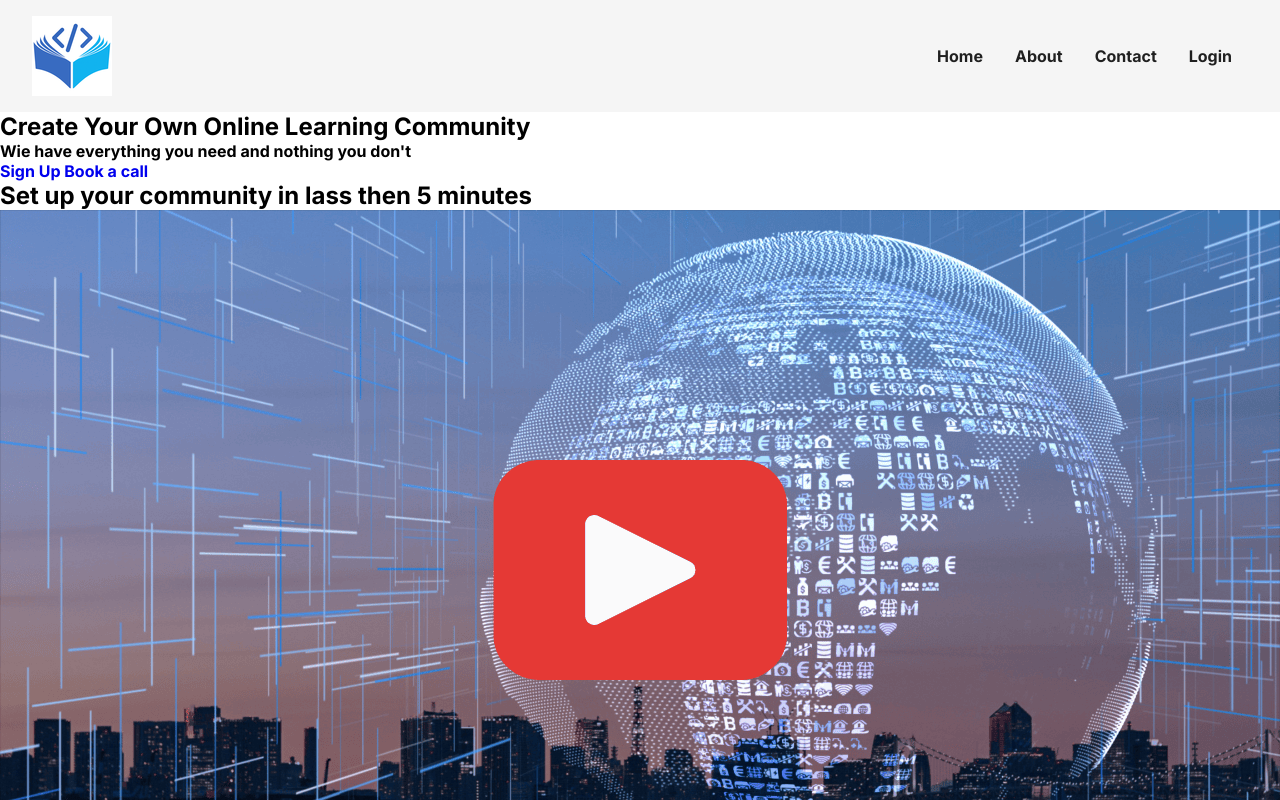
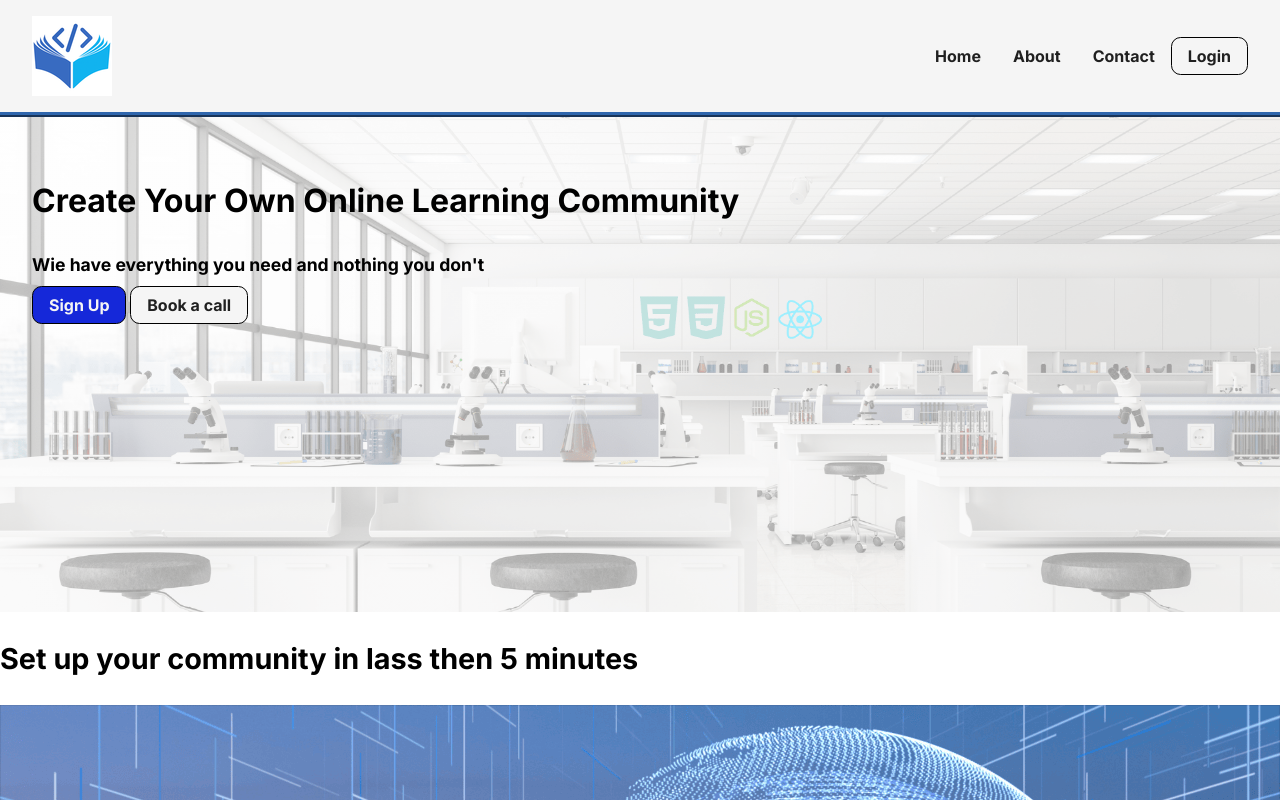
Before and after one commit to zsoltpozsar/LMS-SalesPage, a plain HTML site: page index.html in a window 1280 px wide. Shown: the top 800 px of the page. Drawn offline with Linux system fonts and the light colour scheme.

Commit message:
main banner styling

```diff
--- a/assets/images/styles/styles.css
+++ b/assets/images/styles/styles.css
@@ -1,9 +1,11 @@
 :root {
     --primary: #2f66ad;
     --light: whitesmoke;
+    --light-hover: white;
     --dark: #202020;
     --link: #1528d9;
     --link-hover: #1285f1;
+    --padding-btn-link: 0.5rem 1rem;
 }
 
 * {
@@ -51,10 +53,11 @@ a {
 
 .nav-items {
     display: flex;
+    align-items: center;
 }
 
 .nav-link {
-    padding: 0.5rem 1rem;
+    padding: var(--padding-btn-link);
     font-weight: 500;
     transition: 0.4s;
     color: var(--dark);
@@ -62,7 +65,69 @@ a {
 
 .nav-link:hover {
     color: var(--link-hover);
-
 }
 
 /* Main Banner */
+.section-banner {
+   padding: 2rem;
+   border-top: 5px ridge var(--primary);
+   background: linear-gradient(rgba(255, 255, 255, .6), rgba(255, 255, 255, .6)), url(../banner.png);
+   background-repeat: no-repeat;
+   background-position: center center;
+   background-size: cover;
+   min-height: 500px;
+}
+
+.banner-content {
+    width: 60%;
+}
+
+
+/* Utility */
+.btn {
+    background-color: var(--light);
+    color: var(--dark);
+    padding: var(--padding-btn-link);
+    border: 1px solid black;
+    border-radius: 0.6rem;
+    display: inline-block;
+    transition: 0.4s;
+}
+
+.btn:hover {
+    background-color: var(--light-hover);
+}
+
+.btn.btn-primary {
+    background-color: var(--link);
+    color: var(--light);
+}
+
+.btn.btn-primary:hover {
+    background-color: var(--link-hover);
+}
+
+p {
+    margin: 0.5rem 0;
+    font-weight: 400;
+    line-height: 1.5;
+    font-size: 1.1rem;
+}
+
+h1 {
+    margin: 2rem 0;
+    font-size: 2rem;
+    font-weight: 600;
+}
+
+h2 {
+    margin: 1.8rem 0;
+    font-size: 1.8rem;
+    font-weight: 600;
+}
+
+h3 {
+    margin: 1.5rem 0;
+    font-size: 1.5rem;
+    font-weight: 600;
+}
--- a/index.html
+++ b/index.html
@@ -7,11 +7,11 @@
         <link rel="preconnect" href="https://fonts.googleapis.com">
         <link rel="preconnect" href="https://fonts.gstatic.com" crossorigin>
         <link href="https://fonts.googleapis.com/css2?family=Inter:opsz,wght@14..32,700&display=swap" rel="stylesheet">
-        <link rel="stylesheet" href="./assets\images/styles/styles.css" />
+        <link rel="stylesheet" href="./assets/images/styles/styles.css" />
         <link
             rel="shortcut icon"
             href="./assets/images/favicon.ico"
-            type="images/x-icon"
+            type="image/x-icon"
         />
     </head>
     <body>
@@ -45,11 +45,13 @@
         <main>
             <section class="section-banner">
                  <!-- Background image(s) -->
+                <div class="banner-content">
                     <h1>Create Your Own Online Learning Community</h1>
                     <p>Wie have everything you need and nothing you don't</p>
                     <div class="action-buttons">
                         <a href="#" class="btn btn-primary">Sign Up</a>
                         <a href="#" class="btn">Book a call</a>
+                    </div>
                 </div>
                </section>
                <section class="section-video"></section>
```
Lines whose indentation alone changed are shown as unchanged.
